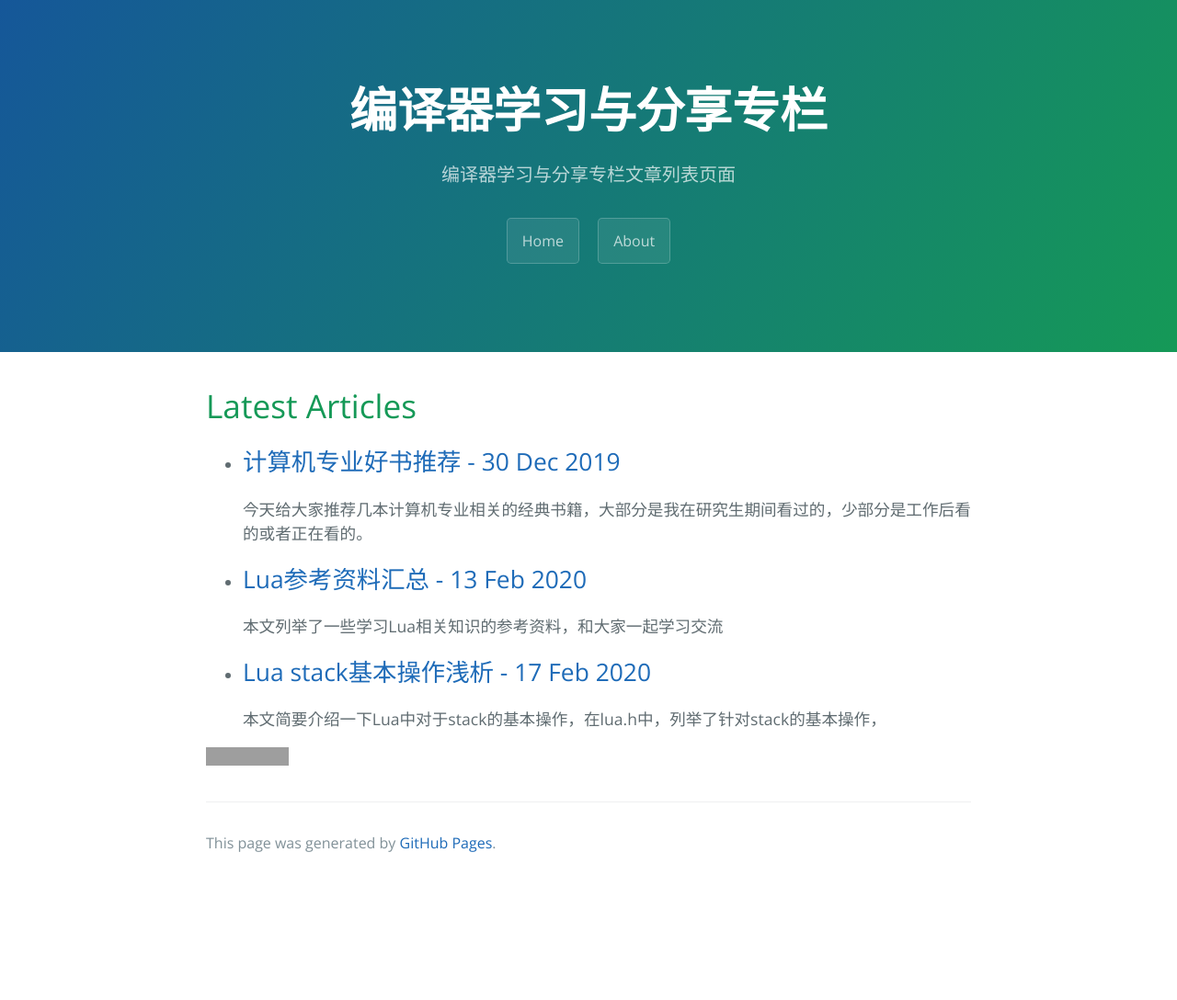
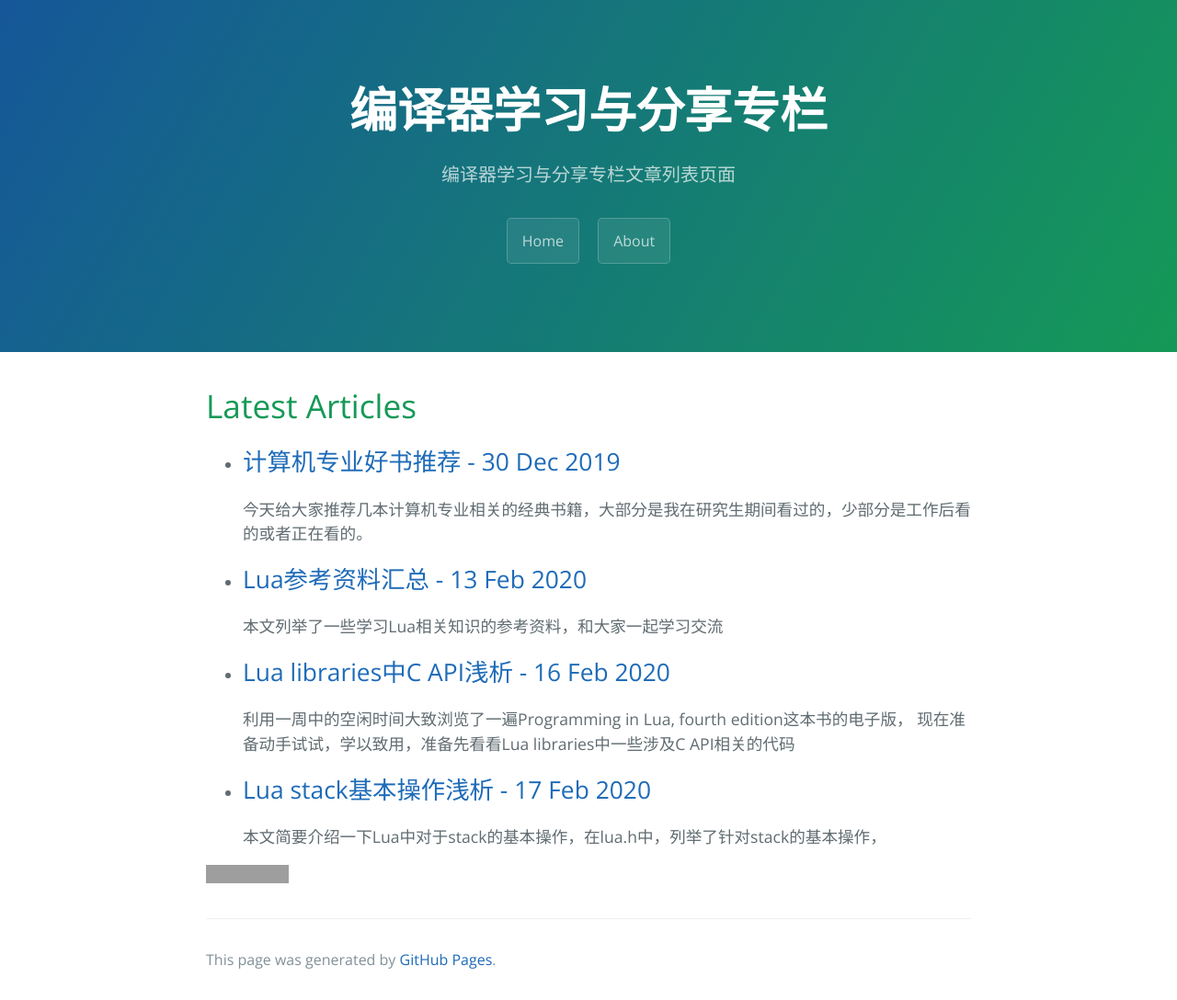
Before and after one commit to zhenghanhan/zhenghanhan.github.io, a Jekyll site: the page built from compiler_column_list.html, in a window 1280 px wide. Shown: the whole page at 92% size. Built offline with Jekyll 4.4.1, drawn with Linux system fonts in a browser that asks for light colours; comment, search, counter and statistics services are not loaded; before the commit the page ends 961 px from its top, so only the background shows below that; part of the change alters nothing that is shown; grey boxes are pictures that could not be loaded.

```diff
--- a/_compiler_column/2020-02-16-lua-c-api.md
+++ b/_compiler_column/2020-02-16-lua-c-api.md
@@ -1,4 +1,4 @@
-![2020-02-16-lua-c-api-2](https://i.loli.net/2020/02/19/29mrikHMPvARWFE.png)---![Uploading 2020-02-16-lua-c-api-2.png… (05e566vwd)]()
+---
 layout: compiler_column
 title: Lua libraries中C API浅析
 description: 本文学习了Lua libraries中一些涉及C API的代码
```
